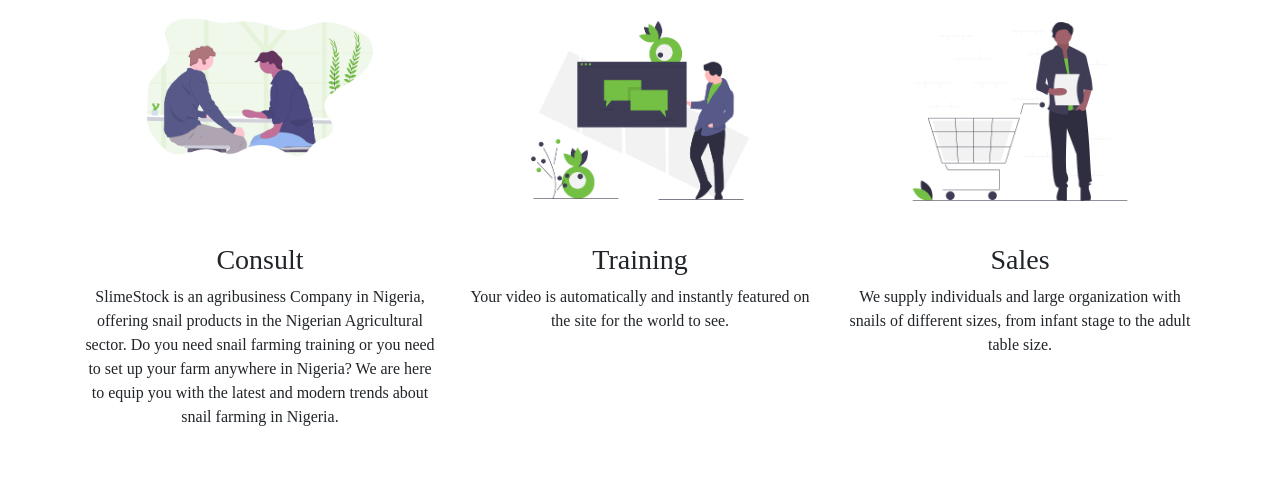
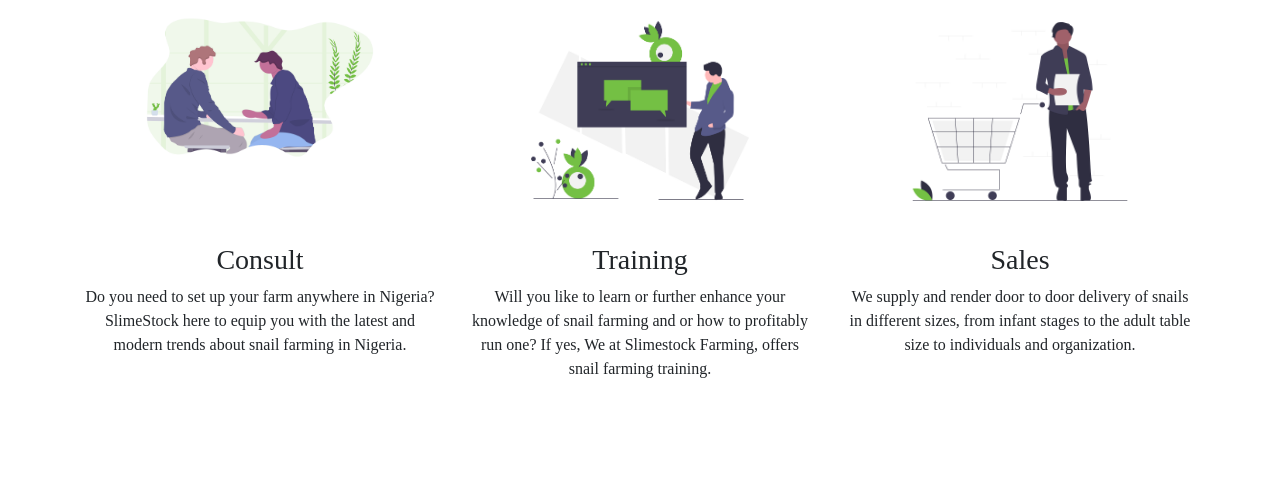
Before and after one commit to abiodunjohnson/Slimestock, a plain HTML site: page index.html in a window 1280 px wide. Shown: the part 1896-2386 px from the top of the page. Drawn offline with nearby package versions, Linux system fonts and the light colour scheme; files whose address does not match are found by name; a web font is replaced by a local one.

Commit message:
addedhtml

```diff
--- a/index.html
+++ b/index.html
@@ -165,7 +165,7 @@
                   </div>
                   <div class="service-body">
                     <h3 class="pri-text">Consult</h3>
-                    <p class="sec-text">SlimeStock is an agribusiness Company in Nigeria, offering snail products in the Nigerian Agricultural sector. Do you need snail farming training or you need to set up your farm anywhere in Nigeria? We are here to equip you with the latest and modern trends about snail farming in Nigeria.</p>
+                    <p class="sec-text">Do you need to set up your farm anywhere in Nigeria? SlimeStock here to equip you with the latest and modern trends about snail farming in Nigeria.</p>
                   </div>
                 </div>
               </div>
@@ -177,7 +177,7 @@
                   </div>
                   <div class="service-body">
                     <h3 class="pri-text">Training</h3>
-                    <p class="sec-text">Your video is automatically and instantly featured on the site for the world to see.</p>
+                    <p class="sec-text">Will you like to learn or further enhance your knowledge of snail farming and or how to profitably run one? If yes, We at Slimestock Farming, offers snail farming training. </p>
                   </div>
                 </div>
               </div>
@@ -188,7 +188,7 @@
                     </div>
                     <div class="service-body">
                       <h3 class="pri-text">Sales</h3>
-                      <p class="sec-text">We supply individuals and large organization with snails of different sizes, from infant stage to the adult table size.</p>
+                      <p class="sec-text">We supply and render door to door delivery of snails in different sizes, from infant stages to the adult table size to individuals and organization.</p>
                     </div>
                   </div>
                 </div>
```
